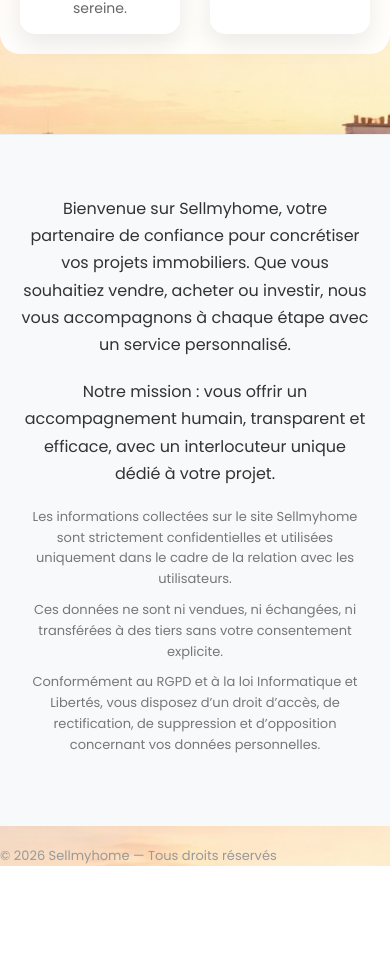
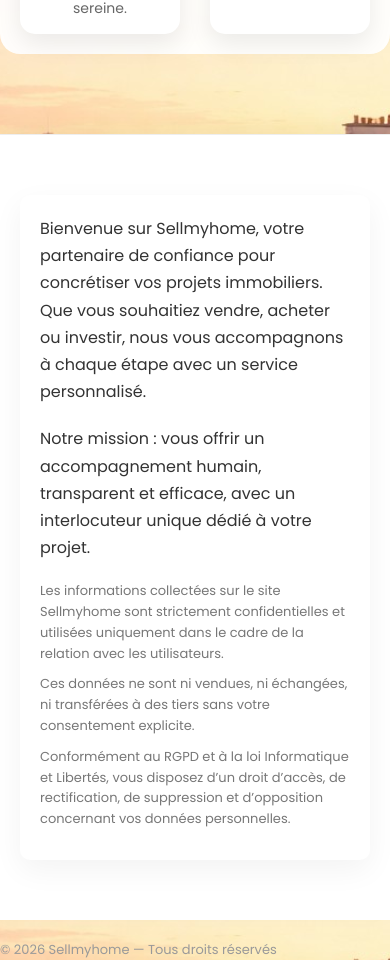
Before and after one commit to Juju-kpi/estimation_immo, a Next.js app: page / in a window 390 px wide. Shown: the part 1836-2796 px from the top of the page. Before the commit the page ends 2702 px from the top, so only its background shows below. Built offline with nearby package versions, Linux system fonts and the light colour scheme.

Commit message:
Update globals.css

```diff
--- a/app/globals.css
+++ b/app/globals.css
@@ -468,21 +468,25 @@ body {
   z-index: -1;
 }
 .contact-container, .container {
-  background: rgba(255, 255, 255, 0.92);
-  backdrop-filter: blur(2px);
+  background: transparent;
 }
 
 .footer-legal {
-  background: #f8f9fb; /* 🔥 fond clair séparé */
+  background: white; /* 🔥 IMPORTANT */
   padding: 60px 20px;
-  margin-top: 80px; /* 🔥 séparation visuelle */
+  margin-top: 80px;
   border-top: 1px solid #eee;
+  position: relative;
+  z-index: 2;
 }
 
 .footer-container {
   max-width: 900px;
   margin: auto;
-  text-align: center;
+  background: white;
+  padding: 20px;
+  border-radius: 10px;
+  box-shadow: 0 10px 30px rgba(0,0,0,0.05);
 }
 
 /* Intro (marketing) */
```
